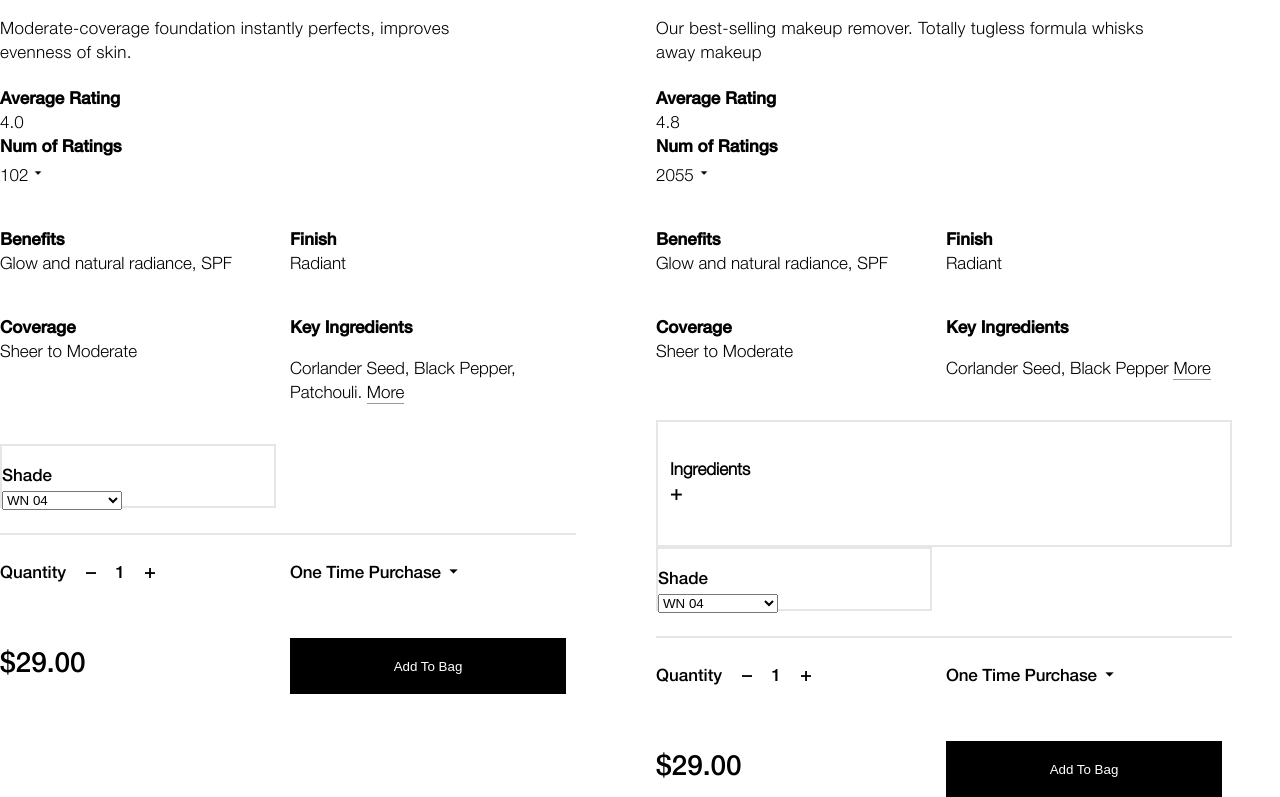
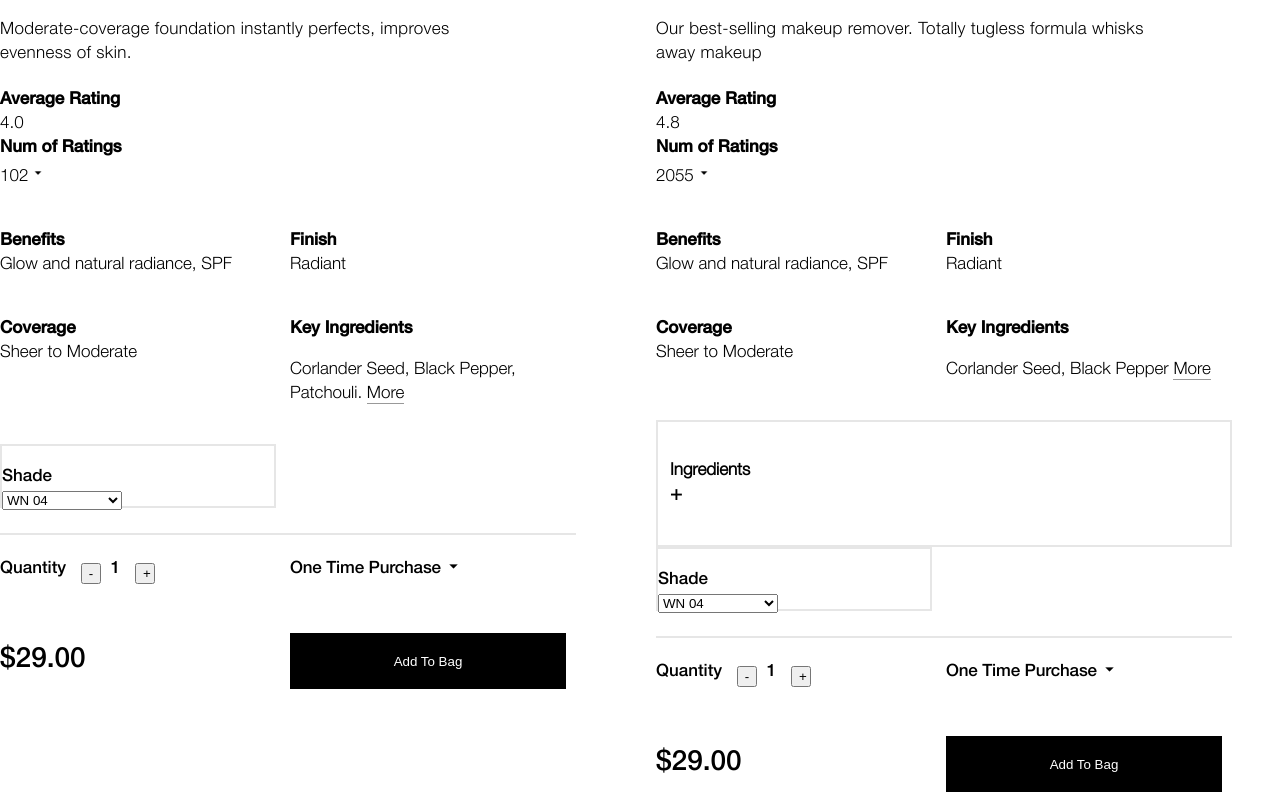
Before and after one commit to amitnyc83/product-design, a React (Create React App) app: page / in a window 1280 px wide. Shown: the part 941-1738 px from the top of the page. Built offline with nearby package versions, Linux system fonts and the light colour scheme.

Commit message:
UI funtionality to add/subtract quantity

```diff
--- a/src/ProductPurchase.js
+++ b/src/ProductPurchase.js
@@ -1,28 +1,54 @@
-import React from 'react';
+import React, { useState } from "react";
 
-import caret from './images/caret.png';
-import minus from './images/minus.png';
-import plus from './images/plus.png';
+import caret from "./images/caret.png";
 
-export const ProductPurchase = ({ price }) =>
+
+
+const QuantityContext = React.createContext(0);
+
+const ProductPurchase = ({ price }) => {
+  const [quantity, setQuantity] = useState(1);
+
+
+
+  const decreaseQuanity = (quantity) => {
+    if (quantity > 1) {
+      setQuantity(quantity - 1)
+    };
+  };
+
+  const increaseQuantity = (quantity) => {
+    if (quantity < 9) {
+      setQuantity(quantity + 1)
+    };
+  };
+
+  const addToCart = (quantity) => {
+    setQuantity(quantity)
+  };
+
+
+
+  return (
+    <QuantityContext.Provider quantity={quantity}>
     <section>
       <div className="product-quantity-purchase">
         <div className="product-quantity">
           <span className="product-quantity__title">Quantity </span>
-    <img
+          <button
             className="product-quantity__decrease-quantity"
-      src={minus}
-      alt="Decrease Quantity"
-    />
-    <span className="product-quantity__amount"> 1 </span>
-    <img
+            onClick={() => decreaseQuanity(quantity)}
+          >-</button>
+          <span className="product-quantity__amount">{quantity} </span>
+          <button
            className="product-quantity__increase-quantity"
-      src={plus}
-      alt="Increase Quantity"
-    />
+           onClick={() => increaseQuantity(quantity)}
+           >+</button>
         </div>
         <div className="product-one-time-purchase">
-    <span className="product-one-time-purchase__title">One Time Purchase</span>{' '}
+          <span className="product-one-time-purchase__title">
+            One Time Purchase
+          </span>{" "}
           <img
             src={caret}
             className="product-one-time-purchase__frequency"
@@ -32,8 +58,17 @@ export const ProductPurchase = ({ price }) =>
       </div>
       <div className="product-price-bag">
         <div className="product-price">{price}</div>
-  <button className="product-add-to-bag" name="AddToBag">
+        <button className="product-add-to-bag"
+        name="AddToBag"
+        onClick={() => addToCart(quantity)}
+        >
           Add To Bag
         </button>
       </div>
     </section>
+    </QuantityContext.Provider>
+  );
+};
+
+
+export { QuantityContext, ProductPurchase };
--- a/src/styles/menu.scss
+++ b/src/styles/menu.scss
@@ -20,6 +20,7 @@
   &__shop,
   &__shop-open,
   &__bag,
+  &__count,
   &__burger,
   &__search,
   &__cliniqueiD,
@@ -95,6 +96,13 @@
     bottom: 22.79%;
   }
 
+  &__count {
+    left: 72.34%;
+    right: 29.24%;
+    top: 35.65%;
+    bottom: 17.65%;
+  }
+
   &__search {
     left: 93.25%;
     right: 4.91%;
```
Lines whose indentation alone changed are shown as unchanged.
